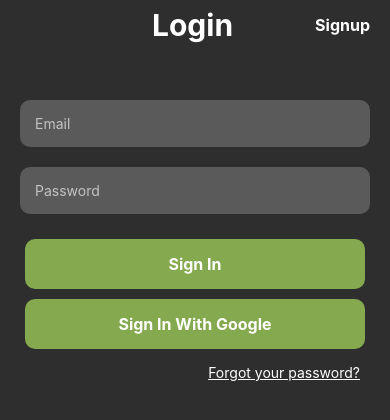
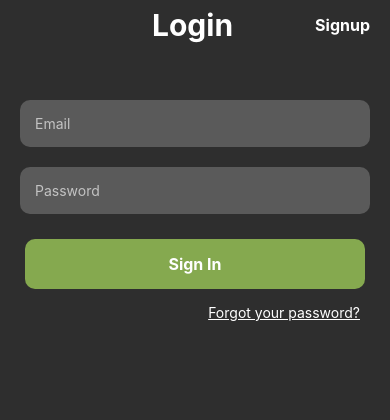
Before and after one commit to yugi957/KingsEye, a React Native app: screen /Login in a window 390 px wide. Shown: the top 420 px of the page. Built offline with nearby package versions, Linux system fonts and the light colour scheme.

Commit message:
nuke google log in

```diff
--- a/FirebaseConfig.ts
+++ b/FirebaseConfig.ts
@@ -1,5 +1,5 @@
 import { initializeApp } from "firebase/app";
-import { getAuth, GoogleAuthProvider } from "firebase/auth";
+import { getAuth } from "firebase/auth";
 
 const firebaseConfig = {
   apiKey: "AIzaSyAekALAJx0_v1DYMn2z8ylTGAS8UJpo-mk",
@@ -15,5 +15,3 @@ const firebaseConfig = {
 // Initialize Firebase
 export const FIREBASE_APP = initializeApp(firebaseConfig);
 export const FIREBASE_AUTH = getAuth(FIREBASE_APP);
-
-export const GOOGLE_PROVIDER = new GoogleAuthProvider();
--- a/app/screens/Home.tsx
+++ b/app/screens/Home.tsx
@@ -1,11 +1,7 @@
 import { View, Text, TouchableOpacity, StyleSheet, ScrollView, TextInput, Image, FlatList } from 'react-native';
-import { Camera, CameraType } from 'expo-camera';
-import * as Permissions from 'expo-permissions';
-import {NavigationContainer, useNavigation} from '@react-navigation/native';
+import { useNavigation} from '@react-navigation/native';
 import React, { useState, useEffect, useRef } from 'react'
 import { FIREBASE_AUTH } from '../../FirebaseConfig'
-import { createUserWithEmailAndPassword, signInWithEmailAndPassword } from 'firebase/auth';
-import { getAuth, signInWithPopup, GoogleAuthProvider, OAuthProvider } from "firebase/auth";
 import globalStyles from '../styles/globalStyles';
 import profileImage from '../../assets/profile.png';
 import { useSafeAreaInsets } from 'react-native-safe-area-context';
@@ -15,7 +11,6 @@ import { SafeAreaView } from 'react-native-safe-area-context';
 
 const Home = () => {
 		const fbAuth = FIREBASE_AUTH;
-		const auth = getAuth();
 
 		const insets = useSafeAreaInsets();
 
@@ -33,7 +28,7 @@ const Home = () => {
     useEffect(() => {
       const fetchData = async () => {
         console.log('FETCHING DATA');
-        const userEmail = "andychange@gmail.com"; // Replace with auth.currentUser?.email
+        const userEmail = "andychange@gmail.com"; // Replace with fbAuth.currentUser?.email
         const url = `https://kingseye-1cd08c4764e5.herokuapp.com/getGames?email=${encodeURIComponent(userEmail)}`;
 
         try {
--- a/app/screens/Login.tsx
+++ b/app/screens/Login.tsx
@@ -1,23 +1,17 @@
-import { Alert, View, Modal, TextInput, StyleSheet, Button, Text, TouchableOpacity, ActivityIndicator, KeyboardAvoidingView } from 'react-native'
-import { NavigationContainer, useNavigation } from '@react-navigation/native';
-import React, { useState, useEffect } from 'react'
-import { FIREBASE_AUTH, GOOGLE_PROVIDER } from '../../FirebaseConfig'
-import { GoogleSignin } from '@react-native-google-signin/google-signin';
+import { Alert, View, TextInput, StyleSheet, Text, TouchableOpacity, ActivityIndicator, KeyboardAvoidingView } from 'react-native'
+import { useNavigation } from '@react-navigation/native';
+import React, { useState } from 'react'
+import { FIREBASE_AUTH } from '../../FirebaseConfig'
 import globalStyles from '../styles/globalStyles';
-import { getAuth, sendPasswordResetEmail, signInWithPopup, GoogleAuthProvider, signInWithEmailAndPassword } from "firebase/auth";
-import { UserImportBuilder } from 'firebase-admin/lib/auth/user-import-builder';
+import { signInWithEmailAndPassword } from "firebase/auth";
 import { SafeAreaView } from 'react-native-safe-area-context';
-// import { StatusBar } from 'expo-status-bar';
 
 
 const Login = () => {
     const [email, setEmail] = useState('');
     const [password, setPassword] = useState('');
     const [loading, setLoading] = useState(false);
-    // const [resetEmail, setResetEmail] = React.useState('');
-    // const [isModalVisible, setIsModalVisible] = React.useState(false);
     const [showForgotPassword, setShowForgotPassword] = useState(false);
-    const auth = getAuth();
 
     const navigation = useNavigation();
     const navToSignup = () => {
@@ -37,9 +31,6 @@ const Login = () => {
         }
     }
 
-    // const handleForgotPassword = () => {
-    //     setIsModalVisible(true);
-    // };
     const handleForgotPasswordClick = () => {
 		setShowForgotPassword(!showForgotPassword);
 		showPasswordForgotConfirmation();
@@ -48,7 +39,6 @@ const Login = () => {
 		Alert.prompt(
 			"Reset Password",
 			"Enter your email to reset your password",
-            //change placeholder to email
             [
 			  {
 				text: "Cancel",
@@ -86,50 +76,6 @@ const Login = () => {
                             <TouchableOpacity style={globalStyles.generalButton} onPress={signIn}>
                                 <Text style={styles.loginButtonText}>Sign In</Text>
                             </TouchableOpacity>
-                            {/* <TouchableOpacity style={globalStyles.generalButton} onPress={signUp}>
-                                <Text style={styles.loginButtonText}>Sign Up</Text>
-                            </TouchableOpacity> */}
-
-                            {/* sign in with google */}
-                            <TouchableOpacity
-                                style={globalStyles.generalButton}
-                                onPress={() => {
-                                    signInWithPopup(auth, GOOGLE_PROVIDER)
-                                        .then((result) => {
-                                            // This gives you a Google Access Token. You can use it to access the Google API.
-                                            const credential = GoogleAuthProvider.credentialFromResult(result);
-                                            if (credential) {
-                                                const token = credential.accessToken;
-                                            }
-                                            fetch("https://kingseye-1cd08c4764e5.herokuapp.com/googleLogin", {
-                                                method: 'POST',
-                                                headers: {
-                                                    'Content-Type': 'application/json',
-                                                },
-                                                body: JSON.stringify({ name: result.user.displayName, photo: result.user.photoURL, email: result.user.email })
-                                            })
-                                                .then(response => response.json())
-                                                .then(data => {
-                                                    console.log(data);
-                                                    navigation.navigate('Home');
-                                                })
-                                                .catch((error) => console.error('Error:', error));
-                                        })
-                                        .catch((error) => {
-                                            // Handle Errors here.
-                                            const errorCode = error.code;
-                                            const errorMessage = error.message;
-                                            // The email of the user's account used.
-                                            const email = error.customData.email;
-                                            // The AuthCredential type that was used.
-                                            const credential = GoogleAuthProvider.credentialFromError(error);
-                                            // ...
-                                        });
-                                }}
-                            >
-                                <Text style={styles.loginButtonText}>Sign In With Google</Text>
-                            </TouchableOpacity>
-
                         </>
                     )}
                     <Text style={styles.forgotPassword} onPress={handleForgotPasswordClick}>Forgot your password?</Text>
```
Also changed, not shown: src/server.js (+0 -25 lines), 1 other file (tests, documents, lock files or other folders).
